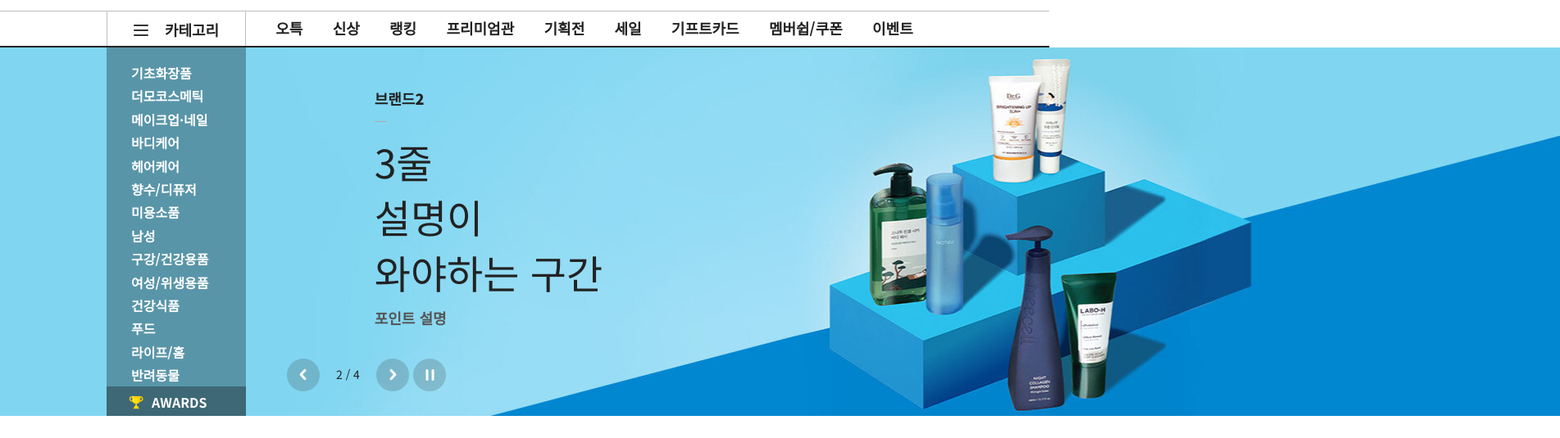
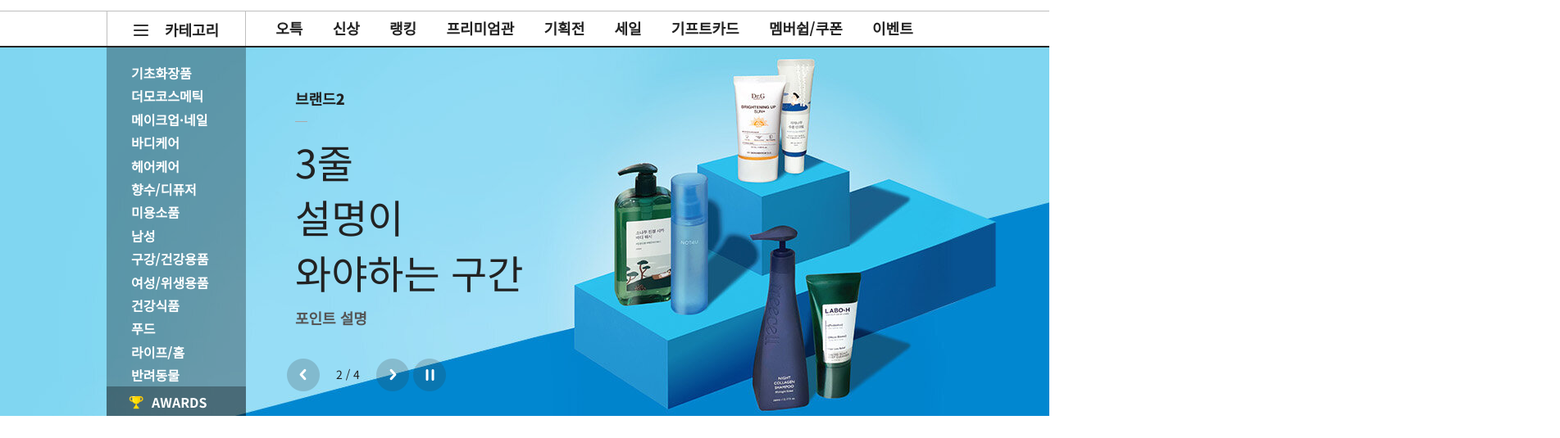
Before and after one commit to tt2in/oliveyoung, a plain HTML site: page pages/main.html in a window 1280 px wide. Shown: the part 109-644 px from the top of the page at 82% size, 1903 px wide, since content can reach past the window. Drawn offline with nearby package versions, Linux system fonts and the light colour scheme.

Commit message:
main_slider left, width

```diff
--- a/css/main.css
+++ b/css/main.css
@@ -6,7 +6,7 @@
   position: relative;
 }
 .slider {
-  width: 1903px;
+  width: 100%;
   height: 450px;
   margin: 0 auto;
 }
@@ -24,7 +24,8 @@
   width: 1020px;
   height: 450px;
   top: 0px;
-  left: 24%;
+  left: 50%;
+  margin-left: -280px;
 }
 .slider_content > div {
   position: relative;
```
